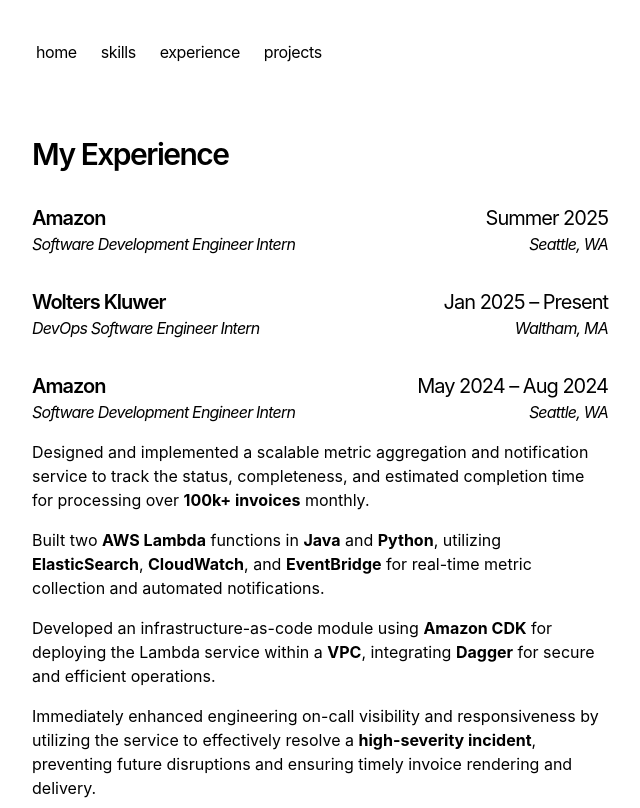
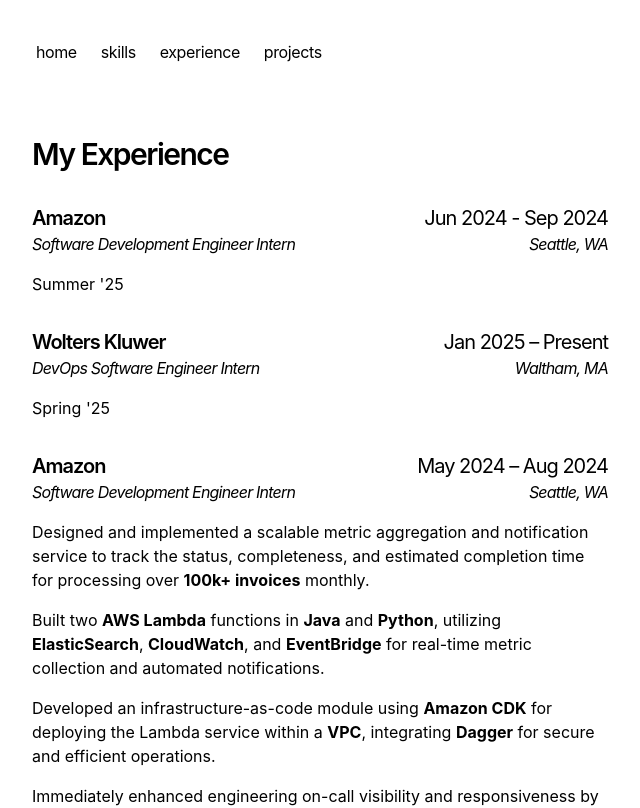
Before and after one commit to nnwetzel/portfolio, a Next.js app: page /experience in a window 1280 px wide. Shown: the top 808 px of the page, without its empty margins (320-960 px from the left). Built offline with nearby package versions, Linux system fonts and the light colour scheme.

Commit message:
Experience update

```diff
--- a/app/experience/page.tsx
+++ b/app/experience/page.tsx
@@ -14,12 +14,15 @@
         <section className="mb-8">
           <div className="flex justify-between items-center">
             <h2 className="text-xl font-semibold tracking-tighter">Amazon</h2>
-            <span className="text-xl tracking-tighter">Summer 2025</span>
+            <span className="text-xl tracking-tighter">Jun 2024 - Sep 2024</span>
           </div>
           <div className="flex justify-between items-center mb-4">
             <p className="tracking-tighter"><i>Software Development Engineer Intern</i></p>
             <p className="tracking-tighter"><i>Seattle, WA</i></p>
           </div>
+          <p className="mb-4">
+            Summer '25
+          </p>
         </section>
         <section className="mb-8">
           <div className="flex justify-between items-center">
@@ -30,6 +33,9 @@
             <p className="tracking-tighter"><i>DevOps Software Engineer Intern</i></p>
             <p className="tracking-tighter"><i>Waltham, MA</i></p>
           </div>
+          <p className="mb-4">
+            Spring '25
+          </p>
         </section>
         <section className="mb-4">
           <div className="flex justify-between items-center">
```
